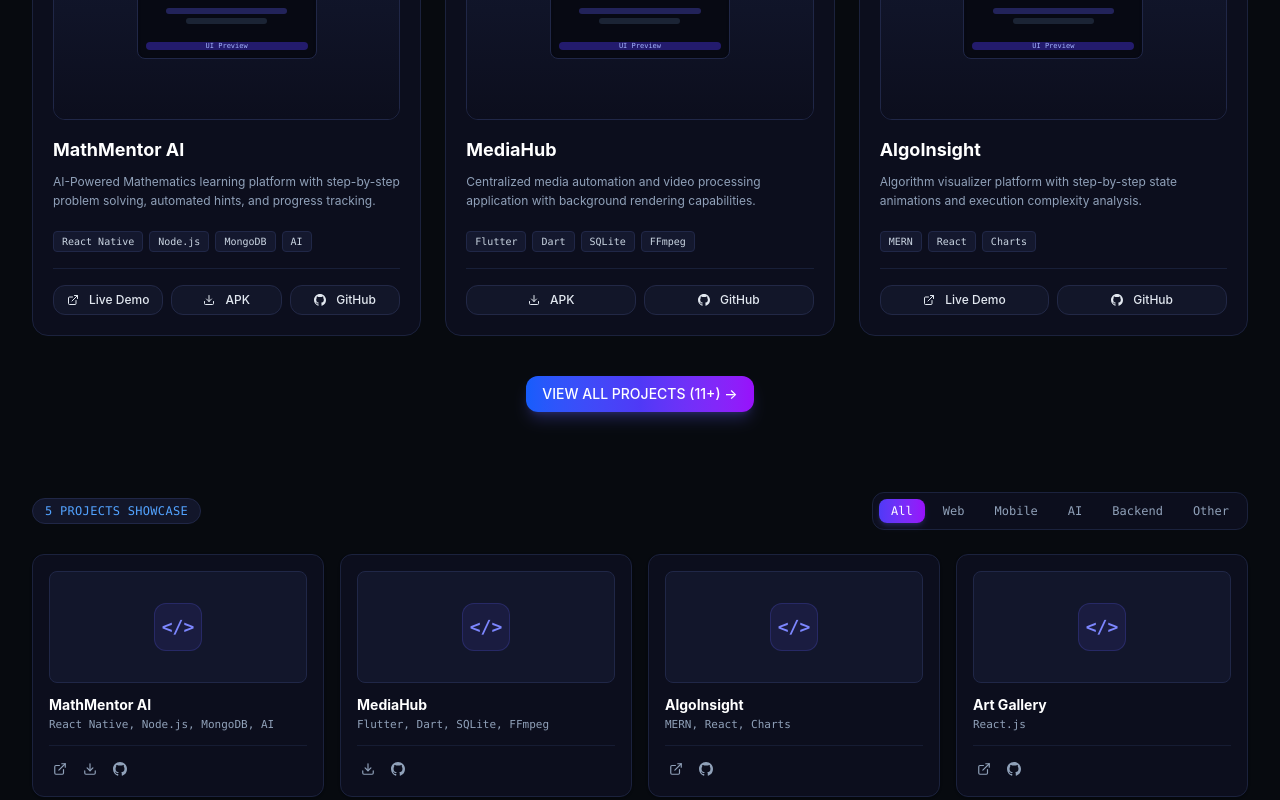
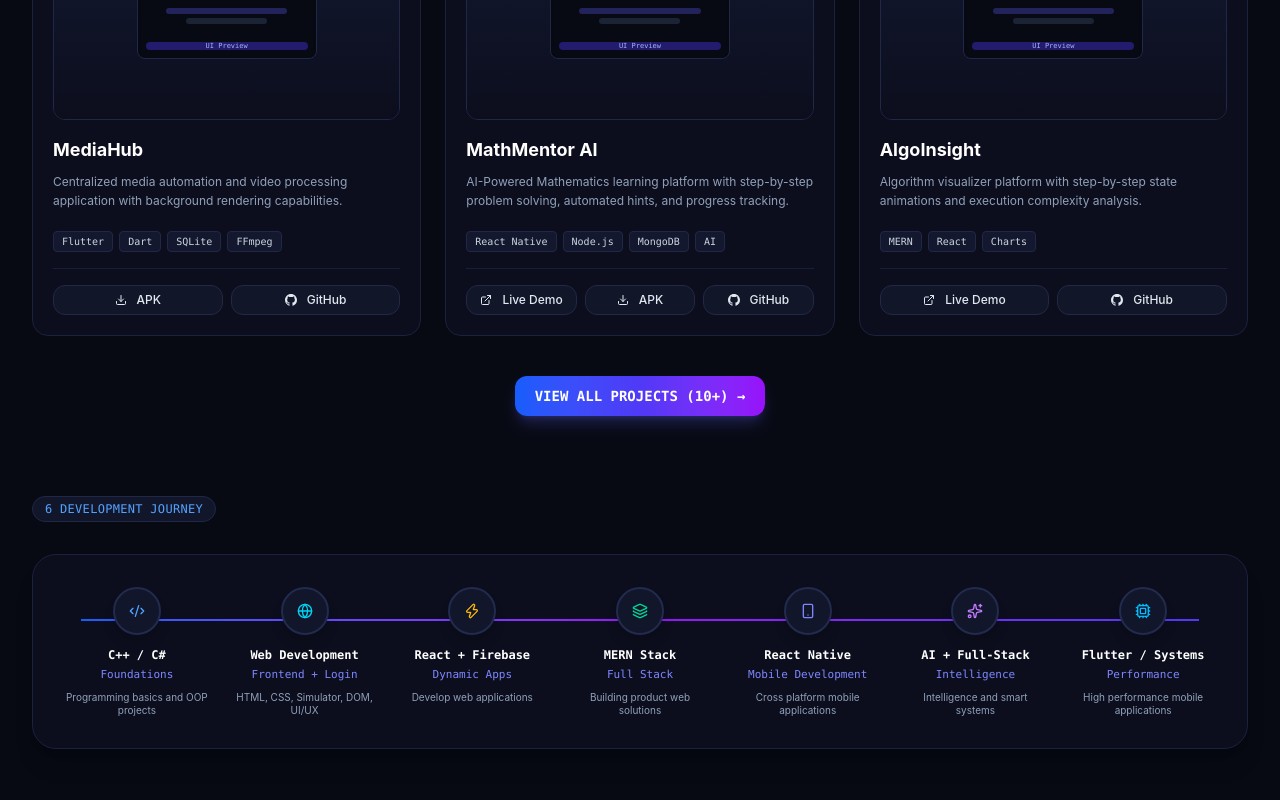
Before and after one commit to ch1llysauce/Web-Portfolio, a React (Vite) app: page / in a window 1280 px wide. Shown: the part 1660-2460 px from the top of the page. Built offline with nearby package versions, Linux system fonts and the light colour scheme.

Commit message:
Added dynamic navigation and fixed featured projects; not yet optimized.

```diff
--- a/src/App.tsx
+++ b/src/App.tsx
@@ -1,19 +1,26 @@
+import { BrowserRouter, Routes, Route } from 'react-router-dom';
 import { Navbar } from './components/layout/Navbar';
 import { Footer } from './components/layout/Footer';
 import { Home } from './pages/Home';
 import { Projects } from './pages/Projects';
+import { ProjectDetails } from './pages/ProjectDetails';
 
 export function App() {
-  const path = window.location.pathname;
-
   return (
-    <div className="min-h-screen bg-[#070a0f] text-slate-100 flex flex-col font-sans selection:bg-blue-600 selection:text-white">
-      <Navbar />
-      <main className="flex-grow">
-        {path === '/projects' ? <Projects /> : <Home />}
-      </main>
-      <Footer />
-    </div>
+    <BrowserRouter>
+      <div className="min-h-screen bg-[#070913] text-slate-200 flex flex-col font-sans selection:bg-indigo-600 selection:text-white">
+        <Navbar />
+        <main className="flex-grow">
+          <Routes>
+            <Route path="/" element={<Home />} />
+            <Route path="/projects" element={<Projects />} />
+            <Route path="/projects/:slug" element={<ProjectDetails />} />
+            <Route path="*" element={<Home />} />
+          </Routes>
+        </main>
+        <Footer />
+      </div>
+    </BrowserRouter>
   );
 }
 
--- a/src/components/layout/Navbar.tsx
+++ b/src/components/layout/Navbar.tsx
@@ -1,8 +1,12 @@
 import React, { useState } from 'react';
+import { Link, useLocation } from 'react-router-dom';
 import { Button } from '../ui/Button';
 
 export const Navbar: React.FC = () => {
     const [isOpen, setIsOpen] = useState(false);
+    const location = useLocation();
+
+    const isHome = location.pathname === '/';
 
     const navLinks = [
         { label: 'About', href: '#about' },
@@ -12,20 +16,24 @@ export const Navbar: React.FC = () => {
         { label: 'Contact', href: '#contact' },
     ];
 
+    const getLinkHref = (hash: string) => {
+        return isHome ? hash : `/${hash}`;
+    };
+
     return (
         <nav className="fixed top-0 left-0 right-0 z-50 bg-[#070913]/80 backdrop-blur-xl border-b border-[#181d33]/80">
             <div className="max-w-7xl mx-auto px-4 sm:px-6 lg:px-8 h-16 flex items-center justify-between">
                 {/* Logo */}
-                <a href="#" className="flex items-center gap-1 text-white font-mono font-bold text-lg tracking-wide hover:opacity-90 transition-opacity">
+                <Link to="/" className="flex items-center gap-1 text-white font-mono font-bold text-lg tracking-wide hover:opacity-90 transition-opacity">
                     <span className="text-blue-400 font-extrabold">&lt;/&gt;</span> CHILLY
-                </a>
+                </Link>
 
                 {/* Desktop Links */}
                 <div className="hidden md:flex items-center gap-8">
                     {navLinks.map((link) => (
                         <a
                             key={link.label}
-                            href={link.href}
+                            href={getLinkHref(link.href)}
                             className="text-sm font-medium text-slate-400 hover:text-white transition-colors"
                         >
                             {link.label}
@@ -62,7 +70,7 @@ export const Navbar: React.FC = () => {
                     {navLinks.map((link) => (
                         <a
                             key={link.label}
-                            href={link.href}
+                            href={getLinkHref(link.href)}
                             onClick={() => setIsOpen(false)}
                             className="block text-sm font-medium text-slate-300 hover:text-white py-1"
                         >
--- a/src/components/sections/FeaturedProjects.tsx
+++ b/src/components/sections/FeaturedProjects.tsx
@@ -1,7 +1,7 @@
 import React from 'react';
+import { Link } from 'react-router-dom';
 import { projects } from '../../data/projects';
 import { ProjectCard } from '../ui/ProjectCard';
-import { Button } from '../ui/Button';
 
 export const FeaturedProjects: React.FC = () => {
     const featured = projects.filter((p) => p.featured);
@@ -24,9 +24,12 @@ export const FeaturedProjects: React.FC = () => {
 
             {/* Footer CTA */}
             <div className="flex justify-center pt-4">
-                <Button variant="primary" size="md" href="/projects">
+                <Link
+                    to="/projects"
+                    className="inline-flex items-center justify-center font-medium rounded-xl px-5 py-2.5 text-sm gap-2 bg-gradient-to-r from-blue-600 via-indigo-600 to-purple-600 text-white shadow-lg shadow-indigo-500/25 hover:shadow-indigo-500/40 hover:opacity-95 active:scale-95 transition-all font-mono font-semibold"
+                >
                     VIEW ALL PROJECTS ({projects.length}+) →
-                </Button>
+                </Link>
             </div>
         </section>
     );
--- a/src/data/projects.ts
+++ b/src/data/projects.ts
@@ -1,6 +1,21 @@
 import type { Project } from "../types/projects";
 
 export const projects: Project[] = [
+    {
+        id: 'mediahub',
+        slug: 'mediahub',
+        title: 'MediaHub',
+        tagline: 'MOBILE • FLUTTER',
+        category: ['mobile'],
+        description: 'Centralized media automation and video processing application with background rendering capabilities.',
+        tech_stack: ['Flutter', 'Dart', 'SQLite', 'FFmpeg'],
+        image: '',
+        featured: true,
+        links: {
+            apk: 'https://drive.google.com/file/d/1k7cTHZLA6vkplZBmgBYV5SX3F7rF7xIU/view?usp=sharing',
+            github: 'https://github.com/ch1llysauce/MediaHub.git'
+        }
+    },
     {
         id: 'mathmentor-ai',
         slug: 'mathmentor-ai',
@@ -15,21 +30,6 @@ export const projects: Project[] = [
             web: 'https://math-mentor--ai.vercel.app',
             apk: 'https://drive.google.com/file/d/1m-BFq6Wm6XaJdYPxZoQUEToC9daYzTN0/view?usp=sharing',
             github: 'https://github.com/ch1llysauce/MathMentor-AI.git'
-        }
-    },
-    {
-        id: 'mediahub',
-        slug: 'mediahub',
-        title: 'MediaHub',
-        tagline: 'MOBILE • FLUTTER',
-        category: ['mobile'],
-        description: 'Centralized media automation and video processing application with background rendering capabilities.',
-        tech_stack: ['Flutter', 'Dart', 'SQLite', 'FFmpeg'],
-        image: '',
-        featured: true,
-        links: {
-            apk: 'https://drive.google.com/file/d/1k7cTHZLA6vkplZBmgBYV5SX3F7rF7xIU/view?usp=sharing',
-            github: 'https://github.com/ch1llysauce/MediaHub.git'
         }
     },
     {
@@ -148,19 +148,5 @@ export const projects: Project[] = [
         links: {
             github: 'https://github.com/ch1llysauce'
         }
-    },
-    {
-        id: 'mathmentor-ai',
-        slug: 'mathmentor-ai',
-        title: 'MathMentor AI',
-        tagline: 'WEB • FULL-STACK',
-        category: ['ai', 'web'],
-        description: 'Experimental web lab testing novel prompt strategies for step-by-step math solver AI.',
-        tech_stack: ['React', 'React.js'],
-        image: '',
-        featured: false,
-        links: {
-            github: 'https://github.com/ch1llysauce'
-        }
     }
 ];
--- a/src/pages/Home.tsx
+++ b/src/pages/Home.tsx
@@ -1,13 +1,29 @@
-import React from 'react';
+import React, { useEffect } from 'react';
+import { useLocation } from 'react-router-dom';
 import { Hero } from '../components/sections/Hero';
 import { About } from '../components/sections/About';
 import { TechStack } from '../components/sections/TechStack';
 import { FeaturedProjects } from '../components/sections/FeaturedProjects';
-import { ProjectGrid } from '../components/sections/ProjectGrid';
 import { Journey } from '../components/sections/Journey';
 import { Contact } from '../components/sections/Contact';
 
 export const Home: React.FC = () => {
+  const location = useLocation();
+
+  useEffect(() => {
+    if (location.hash) {
+      const id = location.hash.replace('#', '');
+      const element = document.getElementById(id);
+      if (element) {
+        setTimeout(() => {
+          element.scrollIntoView({ behavior: 'smooth' });
+        }, 100);
+      }
+    } else {
+      window.scrollTo({ top: 0, behavior: 'smooth' });
+    }
+  }, [location]);
+
   return (
     <div className="space-y-20 pb-16">
       <Hero />
@@ -23,7 +39,6 @@ export const Home: React.FC = () => {
         </div>
 
         <FeaturedProjects />
-        <ProjectGrid />
         <Journey />
         <Contact />
       </div>
--- a/src/pages/ProjectDetails.tsx
+++ b/src/pages/ProjectDetails.tsx
@@ -1,25 +1,23 @@
 import React from 'react';
+import { useParams, Link } from 'react-router-dom';
 import { projects } from '../data/projects';
 import { Badge } from '../components/ui/Badge';
 import { Button } from '../components/ui/Button';
 
-interface ProjectDetailsProps {
-  slug?: string;
-}
-
-export const ProjectDetails: React.FC<ProjectDetailsProps> = ({ slug }) => {
-  // Kung walang pinasang prop, subukang basahin mula sa URL pathname (/projects/:slug)
-  const currentSlug = slug || window.location.pathname.split('/').pop();
-  const project = projects.find((p) => p.slug === currentSlug || p.id === currentSlug);
+export const ProjectDetails: React.FC = () => {
+  const { slug } = useParams<{ slug: string }>();
+  const project = projects.find((p) => p.slug === slug || p.id === slug);
 
   if (!project) {
     return (
       <div className="max-w-4xl mx-auto px-4 pt-40 pb-20 text-center space-y-4">
         <h1 className="text-2xl font-bold text-white">Project Not Found</h1>
         <p className="text-slate-400 text-sm">The project you are looking for does not exist or has been moved.</p>
-        <Button variant="primary" size="md" href="/projects">
-          ← Back to All Projects
-        </Button>
+        <Link to="/projects">
+          <Button variant="primary" size="md">
+            ← Back to All Projects
+          </Button>
+        </Link>
       </div>
     );
   }
@@ -28,12 +26,12 @@ export const ProjectDetails: React.FC<ProjectDetailsProps> = ({ slug }) => {
     <article className="max-w-4xl mx-auto px-4 sm:px-6 lg:px-8 pt-32 pb-24 space-y-10">
       {/* Back Button */}
       <div>
-        <a
-          href="/projects"
+        <Link
+          to="/projects"
           className="inline-flex items-center gap-2 text-xs font-mono text-slate-400 hover:text-white transition-colors"
         >
           ← Back to Projects
-        </a>
+        </Link>
       </div>
 
       {/* Header Info */}
--- a/src/pages/Projects.tsx
+++ b/src/pages/Projects.tsx
@@ -1,9 +1,13 @@
-import React from 'react';
+import React, { useEffect } from 'react';
 import { ProjectGrid } from '../components/sections/ProjectGrid';
 
 export const Projects: React.FC = () => {
+  useEffect(() => {
+    window.scrollTo(0, 0);
+  }, []);
+
   return (
-    <div className="max-w-6xl mx-auto px-4 sm:px-6 lg:px-8 pt-32 pb-20 space-y-8">
+    <div className="max-w-7xl mx-auto px-4 sm:px-6 lg:px-8 pt-28 pb-20 space-y-8">
       <div className="space-y-2">
         <h1 className="text-3xl sm:text-4xl font-extrabold text-white tracking-tight">
           All Projects
```
